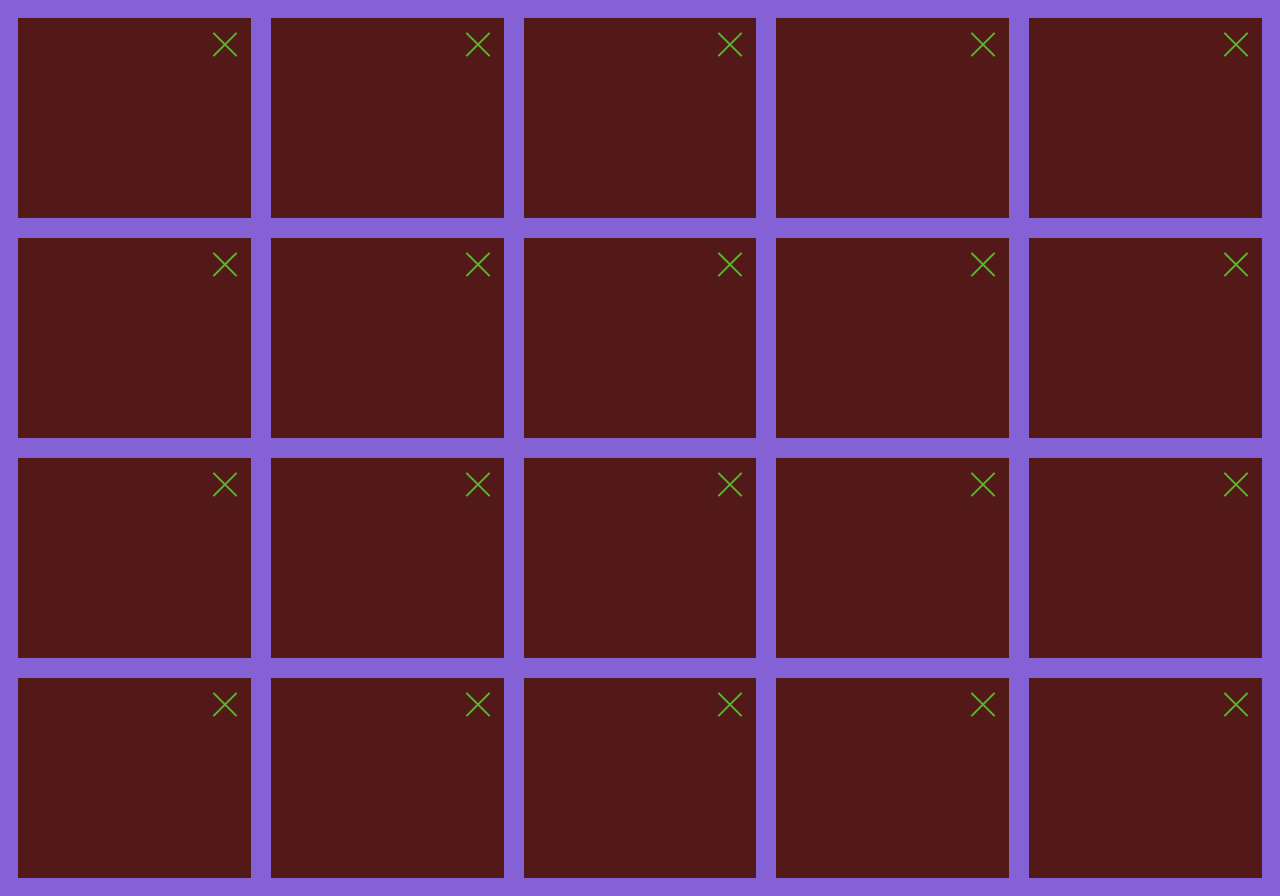
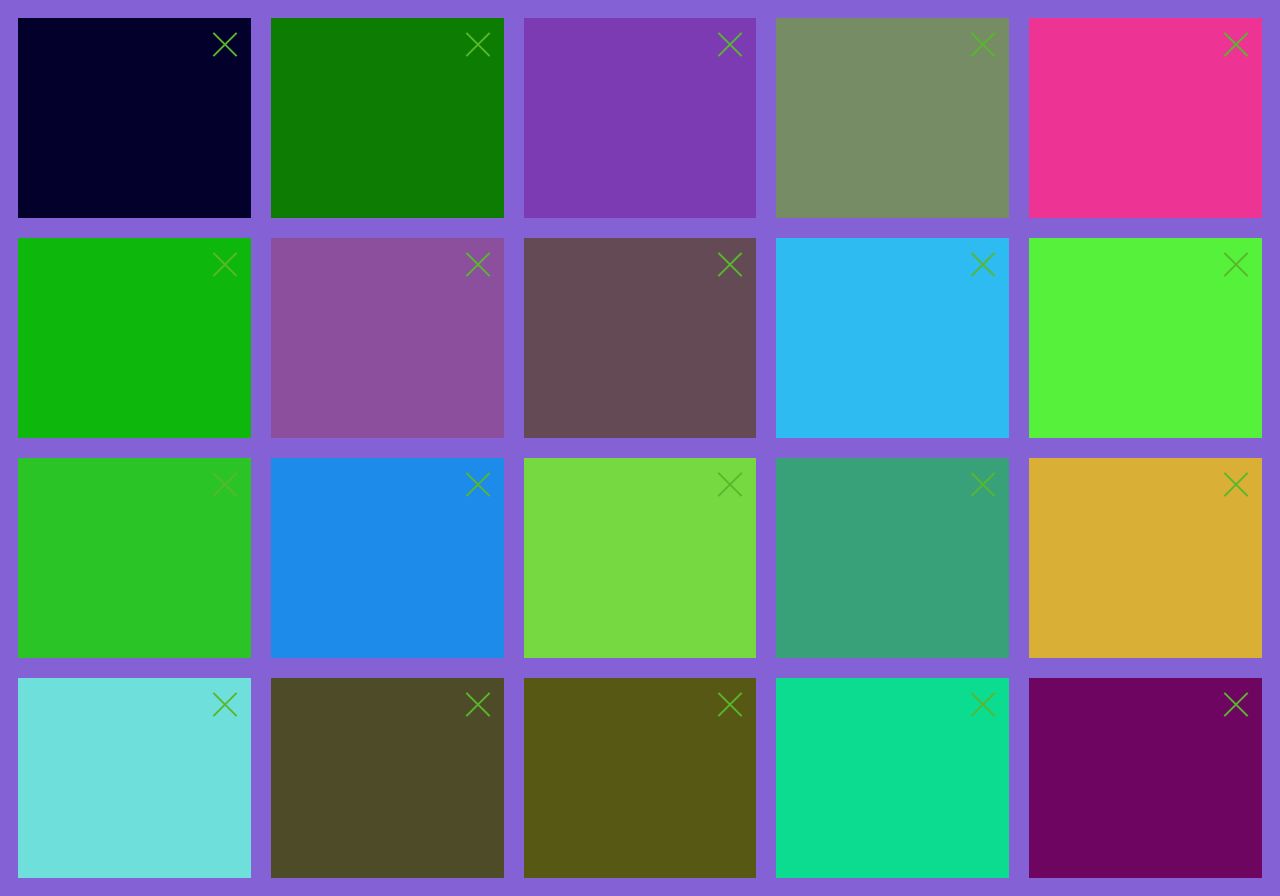
Before and after one commit to trusilosv/task-1, a plain HTML site: page index.html in a window 1280 px wide. Drawn offline with Linux system fonts and the light colour scheme.

Commit message:
feat:add random color

```diff
--- a/index.html
+++ b/index.html
@@ -3,7 +3,7 @@
 
 <head>
     <link rel="stylesheet" href="style.css">
-    <script src="script.js"></script>
+
 </head>
 
 <body>
@@ -69,5 +69,6 @@
     </div>
 
 </body>
+<script src="script.js"></script>
 
 </html>
--- /dev/null
+++ b/script.js
@@ -0,0 +1,4 @@
+let arrcards = document.querySelectorAll('.card');
+arrcards.forEach((el) => {
+    el.style.backgroundColor = "#" + (Math.random().toString(16) + '000000').substring(2, 8).toUpperCase()
+});
```
